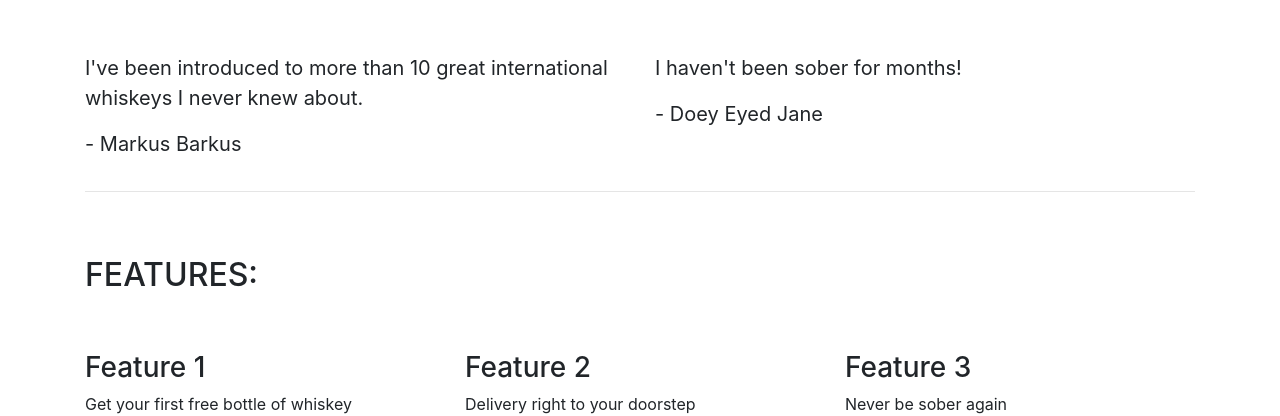
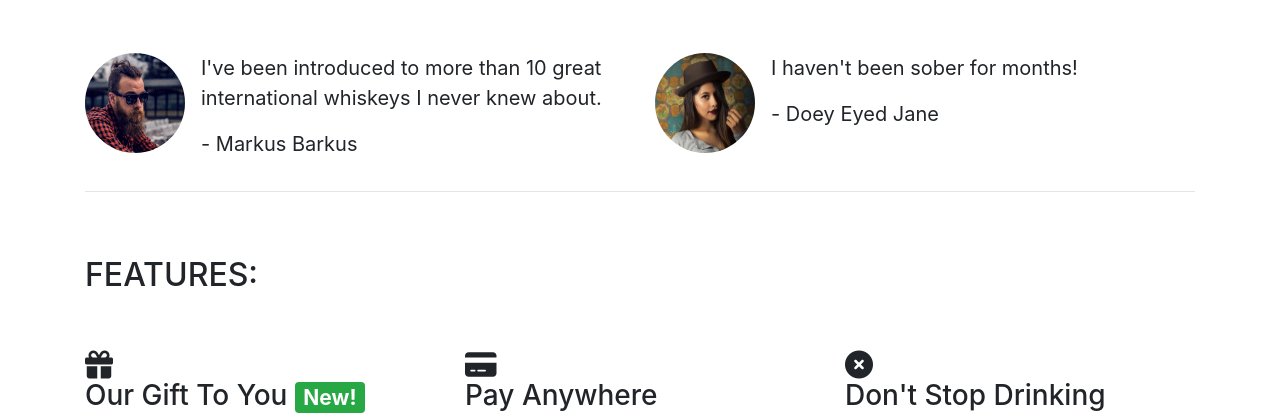
Before and after one commit to Jays-T/first-bootstrap-try, a plain HTML site: page index.html in a window 1280 px wide. Shown: the part 544-960 px from the top of the page. Drawn offline with nearby package versions, Linux system fonts and the light colour scheme.

Commit message:
added images and icons

```diff
--- a/index.html
+++ b/index.html
@@ -8,6 +8,7 @@
 	<title>Whiskey Drop | Taste a new whiskey every month</title>
 	<link rel="stylesheet" href="https://stackpath.bootstrapcdn.com/bootstrap/4.4.1/css/bootstrap.min.css"
 		integrity="sha384-Vkoo8x4CGsO3+Hhxv8T/Q5PaXtkKtu6ug5TOeNV6gBiFeWPGFN9MuhOf23Q9Ifjh" crossorigin="anonymous">
+	<script src="https://kit.fontawesome.com/cb5c413284.js" crossorigin="anonymous"></script>
 
 </head>
 
@@ -58,20 +59,36 @@
 			</div>
 			<div class="row">
 				<div class="col-12 col-md-6">
+					<div class="media">
+						<div class="d-none d-sm-block">
+							<img src="assets/images/guy-image.png" class="rounded-circle mr-3" height="100" width="100">
+                        </div>
+							<div class="media-body">
 								<blockquote class="blockquote">
 
-						<p>I've been introduced to more than 10 great international whiskeys I never knew about.</p>
+									<p>I've been introduced to more than 10 great international whiskeys I never knew
+										about.
+									</p>
 									<p>- Markus Barkus</p>
 
 								</blockquote>
 							</div>
+						</div>
+					</div>
 					<div class="col-12 col-md-6">
+						<div class="media">
+							<div class="d-none d-sm-block">
+								<img src="assets/images/girl-image.png" class="rounded-circle mr-3" height="100" width="100">
+                        </div>
+								<div class="media-body">
 									<blockquote class="blockquote">
 
 										<p>I haven't been sober for months!</p>
 										<p>- Doey Eyed Jane</p>
 
 									</blockquote>
+								</div>
+							</div>
 						</div>
 					</div>
 		</section>
@@ -89,21 +106,21 @@
 			<div class="row">
 				<div class="col-12 col-md-6 col-lg-4">
 					<div class="feature">
-						<h3>Feature 1</h3>
-						<p>Get your first free bottle of whiskey</p>
+						<h3><i class="fas fa-gift d-none d-sm-block"></i> Our Gift To You <span class="badge badge-success">New!</span></h3>
+						<p>Get your first bottle of whiskey free</p>
 						<p><a class="btn btn-sm btn-light" href="">Read More</a></p>
 					</div>
 				</div>
 				<div class="col-12 col-md-6 col-lg-4">
 					<div class="feature">
-						<h3>Feature 2</h3>
-						<p>Delivery right to your doorstep</p>
+						<h3><i class="fas fa-credit-card d-none d-sm-block"></i> Pay Anywhere</h3>
+						<p>Get delivery right to your doorstep</p>
 						<p><a class="btn btn-sm btn-light" href="">Read More</a></p>
 					</div>
 				</div>
 				<div class="col-12 d-md-none d-lg-block col-lg-4">
 					<div class="feature">
-						<h3>Feature 3</h3>
+						<h3><i class="fas fa-times-circle d-none d-sm-block"></i> Don't Stop Drinking</h3>
 						<p>Never be sober again</p>
 						<p><a class="btn btn-sm btn-light" href="">Read More</a></p>
 					</div>
```
Also changed, not shown: assets/images/girl-image.png (added), assets/images/guy-image.png (added). Lines whose indentation alone changed are shown as unchanged.
